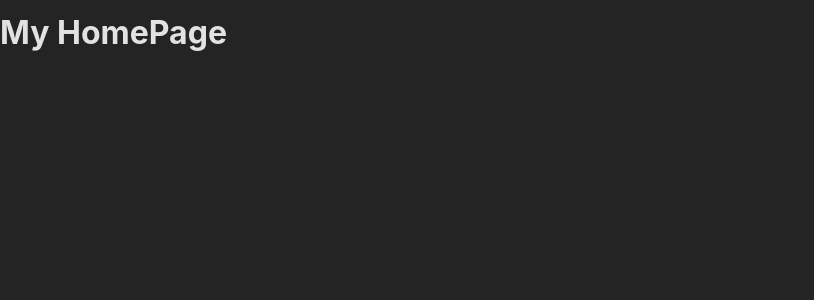
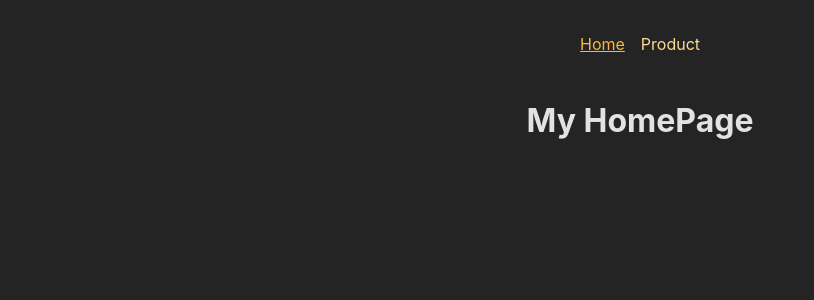
Before and after one commit to RTeawkondo/Demo-React-Router, a React (Create React App) app: page / in a window 1280 px wide. Shown: the top 300 px of the page, without its empty margins (0-814 px from the left). Built offline with nearby package versions, Linux system fonts and the light colour scheme.

Commit message:
NavLink for className func prop

```diff
--- a/src/App.js
+++ b/src/App.js
@@ -1,23 +1,37 @@
-import { RouterProvider, createBrowserRouter, createRoutesFromElements, Route } from "react-router-dom";
+import {
+  RouterProvider,
+  createBrowserRouter,
+  createRoutesFromElements,
+  Route,
+} from "react-router-dom";
 import HomePage from "./pages/Home";
 import Product from "./pages/Product";
+import Root from "./pages/Root";
+import Error from "./pages/Error";
 
 const router = createBrowserRouter([
-  { path: "/", element: <HomePage/>},
-  { path: "/product", element: <Product/>}
-])
+  {
+    path: "/",
+    element: <Root />,
+    errorElement: <Error/>,
+    children: [
+      { path: "/", element: <HomePage /> },
+      { path: "/product", element: <Product /> },
+    ],
+  },
+]);
 
-const routerOlday = createRoutesFromElements(
-  <Route>
-    <Route path="/" element={<HomePage/>} />
-    <Route path="/product" element={<Product/>} />
-  </Route>
-)
+// const routerOlday = createRoutesFromElements(
+//   <Route>
+//     <Route path="/" element={<HomePage/>} />
+//     <Route path="/product" element={<Product/>} />
+//   </Route>
+// )
 
-const routerOlderDay = createBrowserRouter(routerOlday)
+// const routerOlderDay = createBrowserRouter(routerOlday)
 
 function App() {
-  return <RouterProvider router={routerOlderDay}/>;
+  return <RouterProvider router={router} />;
 }
 
 export default App;
--- /dev/null
+++ b/src/components/MainNavigation.js
@@ -0,0 +1,14 @@
+import { NavLink } from "react-router-dom";
+import classes from "../pages/Root.module.css"
+export default function MainNavigation() {
+  return (
+    <header className={classes.header}>
+        <nav>
+            <ul className={classes.list}>
+                <li><NavLink to="/" className={({isActive})=> isActive ? classes.active : undefined}end>Home</NavLink></li>
+                <li><NavLink to="/product" className={({isActive})=> isActive ? classes.active : undefined}>Product</NavLink></li>
+            </ul>
+        </nav>
+    </header>
+  )
+}
--- /dev/null
+++ b/src/pages/Error.js
@@ -0,0 +1,12 @@
+import MainNavigation from "../components/MainNavigation";
+export default function Error() {
+  return (
+    <>
+    <MainNavigation />
+    <main>
+        <h1>An error occurred!</h1>
+        <p>Could not find this page!</p>
+    </main>
+    </>
+  )
+}
--- a/src/pages/Product.js
+++ b/src/pages/Product.js
@@ -1,3 +1,10 @@
+import { Link } from "react-router-dom";
+
 export default function Product() {
-    return <h1>hehe</h1>
+  return (
+    <>
+      <h1>hehe</h1>
+      <p>Go to <Link to="/"> the home</Link></p>
+    </>
+  );
 }
--- /dev/null
+++ b/src/pages/Root.js
@@ -0,0 +1,14 @@
+import React from "react";
+import { Outlet } from "react-router-dom";
+import MainNavigation from "../components/MainNavigation";
+import classes from "../pages/Root.module.css";
+export default function Root() {
+  return (
+    <>
+      <MainNavigation />
+      <main className={classes.content}>
+        <Outlet />
+      </main>
+    </>
+  );
+}
--- /dev/null
+++ b/src/pages/Root.module.css
@@ -0,0 +1,28 @@
+.header {
+  max-width: 60rem;
+  margin: auto;
+  padding: 2rem;
+  display: flex;
+  justify-content: center;
+}
+
+.list {
+  display: flex;
+  gap: 1rem;
+}
+
+.list a {
+  text-decoration: none;
+  color: var(--color-primary-400);
+}
+
+.list a:hover,
+.list a.active {
+  color: var(--color-primary-800);
+  text-decoration: underline;
+}
+
+main {
+  text-align: center;
+  padding-bottom: 50px;
+}
```
